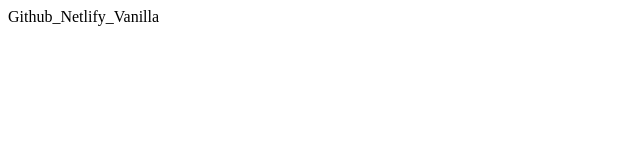
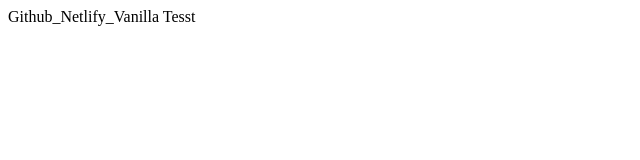
Before and after one commit to McAndersC/Github_Netlify_Vanilla, a plain HTML site: page index.html in a window 1280 px wide. Shown: the full height of the page, 0-640 px from the left. Drawn offline with Linux system fonts and the light colour scheme.

Commit message:
Update index.html

```diff
--- a/index.html
+++ b/index.html
@@ -9,6 +9,6 @@
     <title>Github_Netlify_Vanilla</title>
 </head>
 <body>
-    Github_Netlify_Vanilla
+    Github_Netlify_Vanilla Tesst
 </body>
 </html>
```
